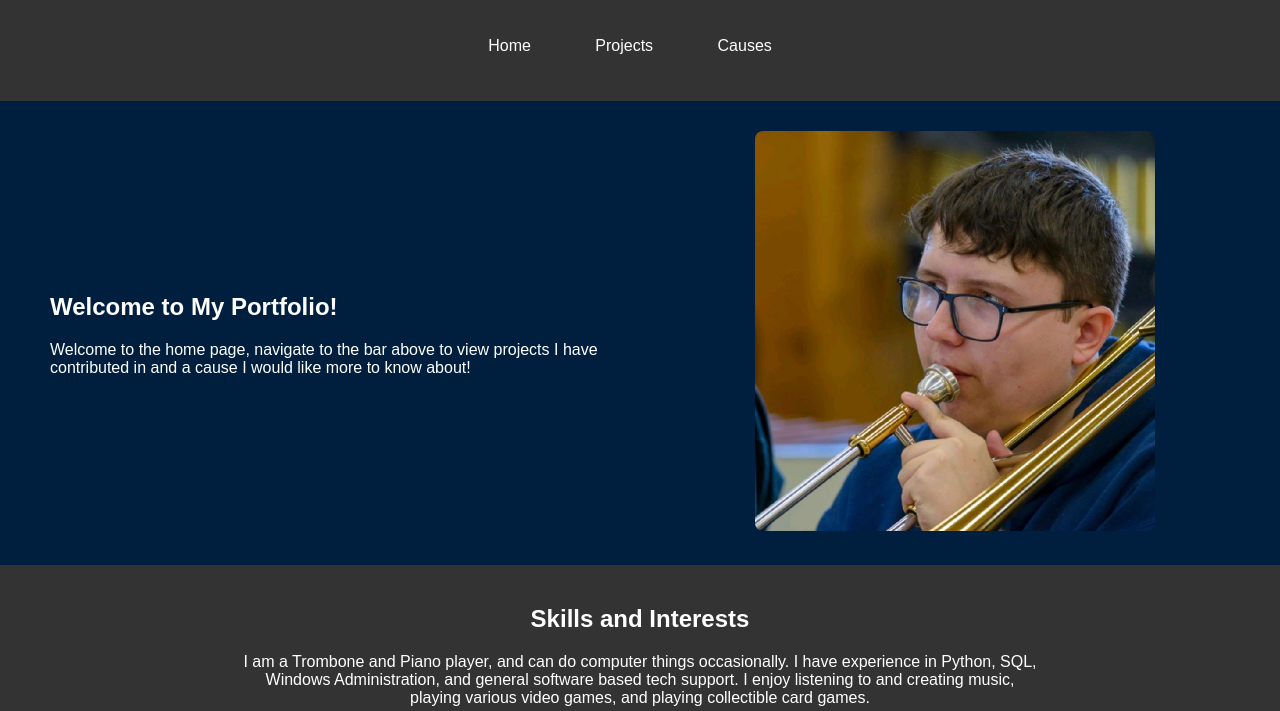
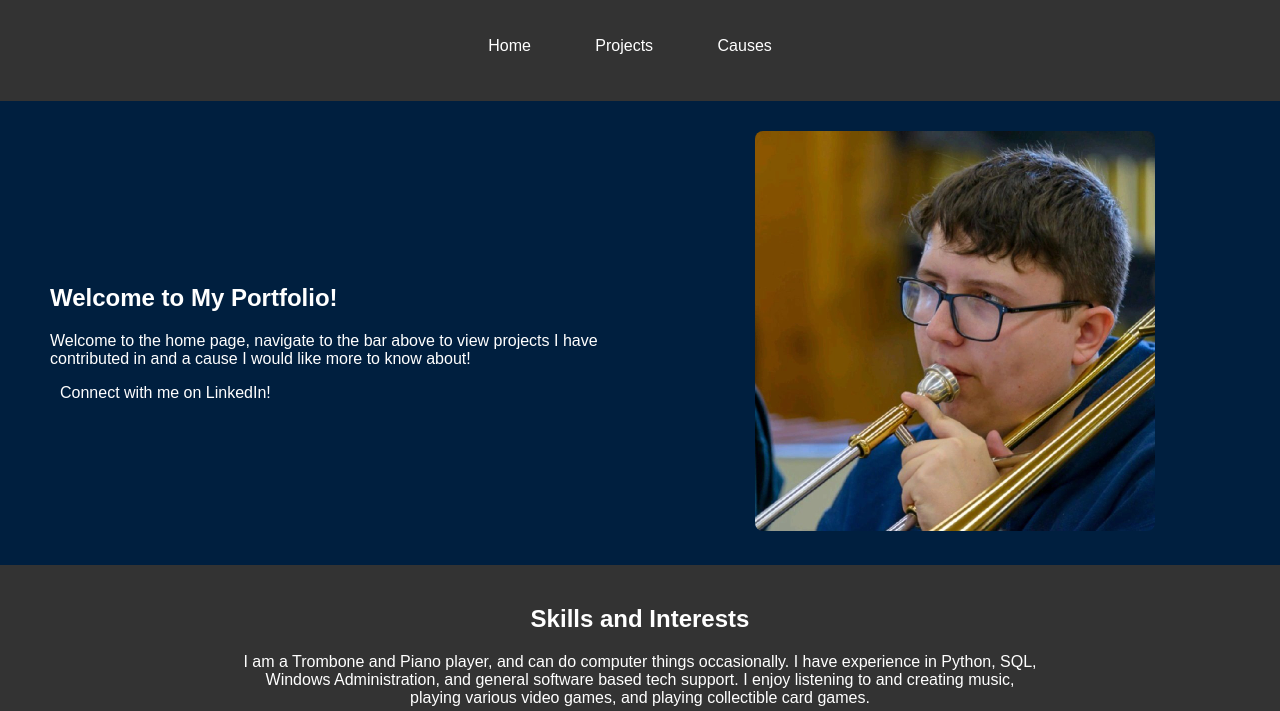
Before and after one commit to ShadowEmrys/ShadowEmrys.github.io, a plain HTML site: page index.html in a window 1280 px wide. Shown: the part 89-800 px from the top of the page. Drawn offline with Linux system fonts and the light colour scheme.

Commit message:
Linkedin added and general things added

```diff
--- a/index.html
+++ b/index.html
@@ -22,6 +22,7 @@
         <div class="intro">
             <h2>Welcome to My Portfolio!</h2>
             <p>Welcome to the home page, navigate to the bar above to view projects I have contributed in and a cause I would like more to know about!</p>
+            <a href="https://www.linkedin.com/in/rhodri-williams-275448290/">Connect with me on LinkedIn!</a>
         </div>
         <div class="image">
             <!-- Add an image related to yourself or your work -->
```
Also changed, not shown: projects.html (+1 -1 lines).
